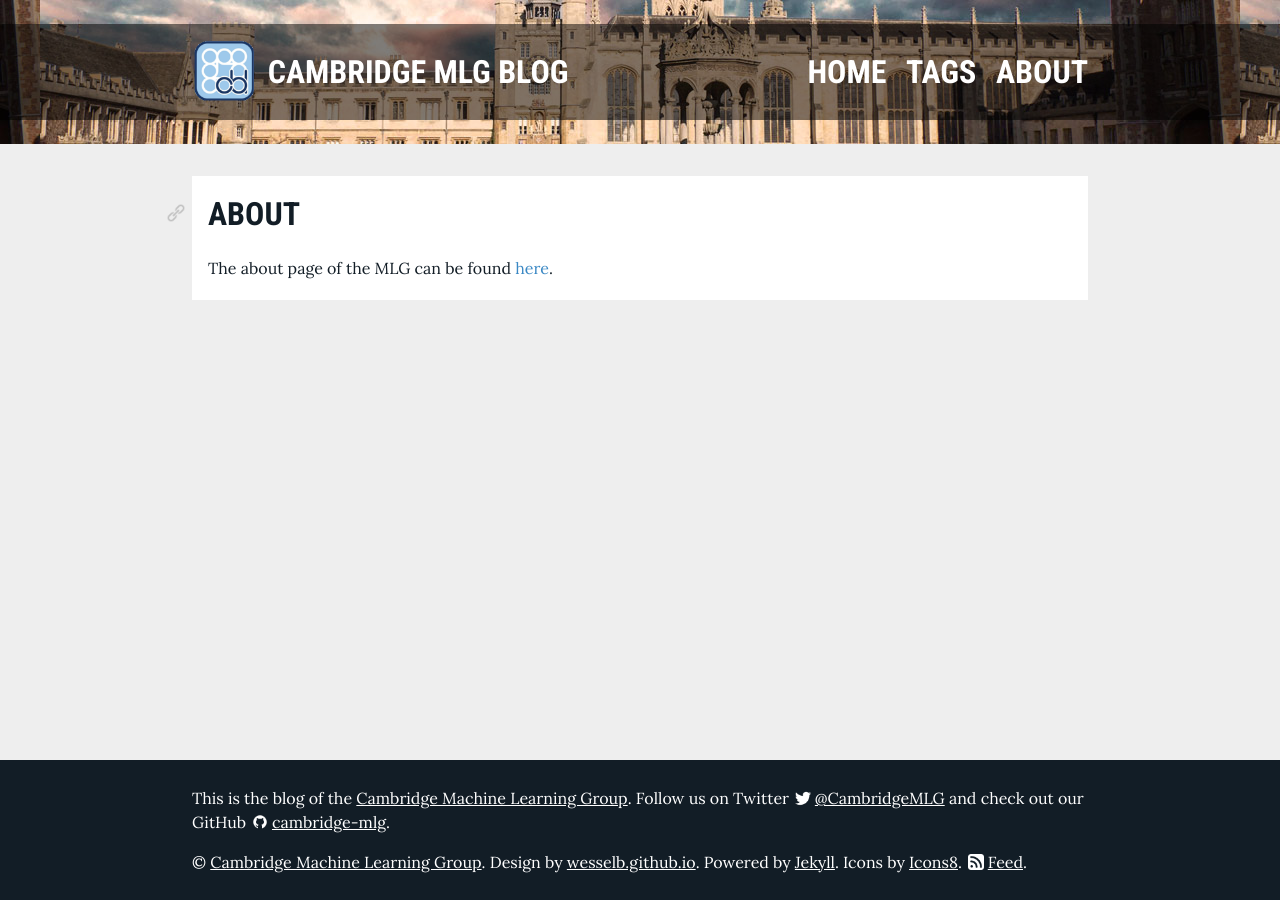
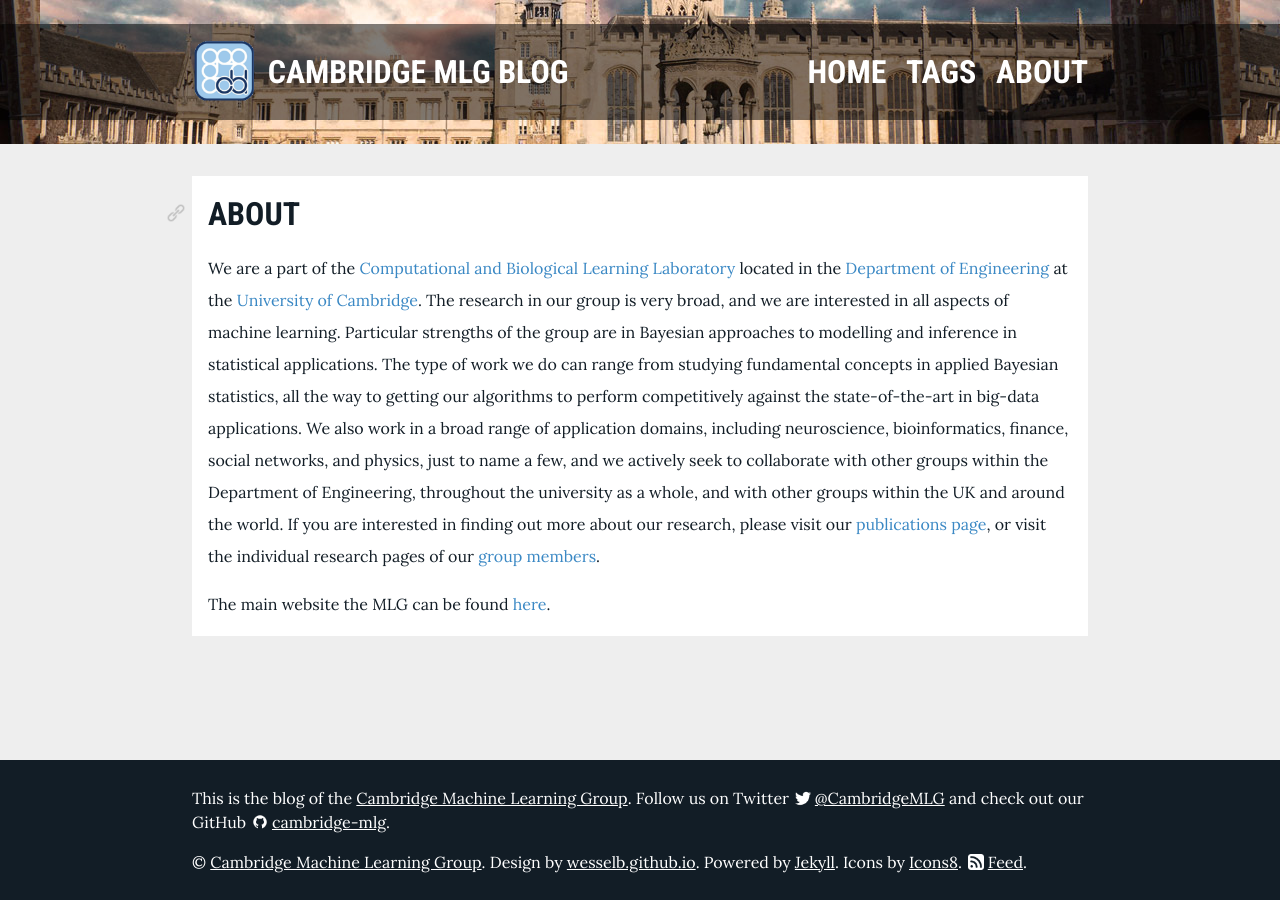
Before and after one commit to mlg-blog/mlg-blog.github.io, a Jekyll site: the page built from about.md, in a window 1280 px wide. Built offline with Jekyll 4.4.1, drawn with Linux system fonts in a browser that asks for light colours; our own code applies the rules of GitHub Pages for plain Markdown files.

Commit message:
Add about from main website

```diff
--- a/about.md
+++ b/about.md
@@ -5,4 +5,10 @@ permalink:  /about
 
 # About
 
-The about page of the MLG can be found [here](http://mlg.eng.cam.ac.uk/?page_id=657).
+We are a part of the [Computational and Biological Learning Laboratory](http://learning.eng.cam.ac.uk/Public/) located in the [Department of Engineering](http://www.eng.cam.ac.uk/) at the [University of Cambridge](http://www.cam.ac.uk/).  The research in our group is very broad, and we are interested in all aspects of machine learning.
+Particular strengths of the group are in Bayesian approaches to modelling and inference in statistical applications.
+The type of work we do can range from studying fundamental concepts in applied Bayesian statistics, all the way to getting our algorithms to perform competitively against the state-of-the-art in big-data applications.
+We also work in a broad range of application domains, including neuroscience, bioinformatics, finance, social networks, and physics, just to name a few, and we actively seek to collaborate with other groups within the Department of Engineering, throughout the university as a whole, and with other groups within the UK and around the world.
+If you are interested in finding out more about our research, please visit our [publications page](http://mlg.eng.cam.ac.uk/pub/), or visit the individual research pages of our [group members](http://mlg.eng.cam.ac.uk/?page_id=381).
+
+The main website the MLG can be found [here](http://mlg.eng.cam.ac.uk/?page_id=657).
```
